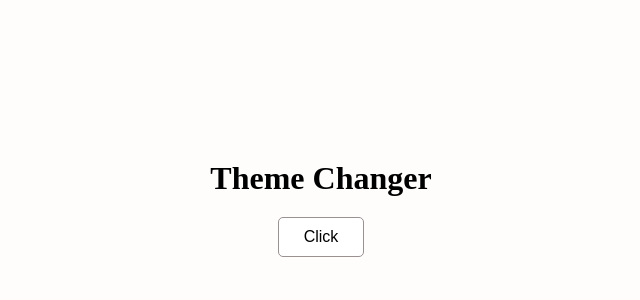
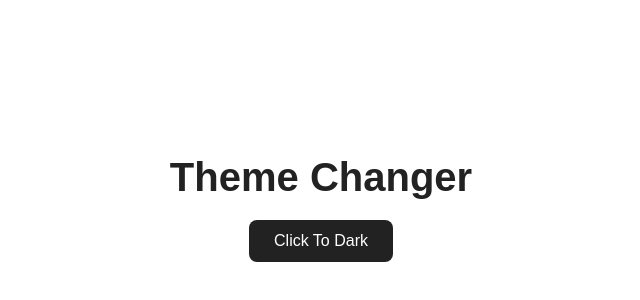
Before and after one commit to codewithsuresh12/Theme-Changer-, a plain HTML site: page index.html in a window 1280 px wide. Shown: the part 192-492 px from the top of the page, without its empty margins (319-959 px from the left). Drawn offline with Linux system fonts and the light colour scheme.

Commit message:
Complete js

```diff
--- a/index.html
+++ b/index.html
@@ -10,8 +10,8 @@
 
 <body id="dark">
     <div>
-        <h1 id="liteSen">Theme Changer</h1>
-        <button id="darkkBtn">Click</button>
+        <h1 id="drkTitle">Theme Changer</h1>
+        <button id="darkkBtn">Click To Dark</button>
     </div>
     <script src="script.js"></script>
 </body>
--- a/script.js
+++ b/script.js
@@ -0,0 +1,15 @@
+const body = document.getElementById("dark");
+const button = document.getElementById("darkkBtn");
+const title = document.getElementById("drkTitle");
+
+button.addEventListener("click", function () {
+    body.classList.toggle("dark");
+
+    if (body.classList.contains("dark")) {
+        button.innerText = "Click To Light";
+        title.innerText = "Dark Theme";
+    } else {
+        button.innerText = "Click To Dark";
+        title.innerText = "Light Theme";
+    }
+});
--- a/style.css
+++ b/style.css
@@ -1,35 +1,50 @@
 * {
+    margin: 0;
     padding: 0;
-    margin: 0;
     box-sizing: border-box;
 }
 
 body {
-    background-color: #fffcfc;
-    color: rgb(0, 0, 0);
-
+    min-height: 100vh;
     display: flex;
     justify-content: center;
     align-items: center;
+    font-family: Arial, sans-serif;
+    background-color: white;
+    color: #222;
+    transition: 0.4s;
+}
 
-    height: 100vh;
-    margin: 0;
+body.dark {
+    background-color: #222;
+    color: white;
+}
+
+div {
     text-align: center;
 }
 
 h1 {
-    color: rgb(0, 0, 0);
     margin-bottom: 20px;
+    font-size: 40px;
 }
 
 button {
-    background-color: rgb(255, 255, 255);
-    color: rgb(0, 0, 0);
+    padding: 12px 25px;
+    border: none;
+    border-radius: 8px;
+    background-color: #222;
+    color: white;
+    font-size: 16px;
+    cursor: pointer;
+    transition: 0.3s;
+}
 
-    border: 1px solid rgb(154, 145, 145);
-    padding: 10px 25px;
-    border-radius: 5px;
+button:hover {
+    transform: scale(1.05);
+}
 
-    cursor: pointer;
-    font-size: 16px;
+body.dark button {
+    background-color: white;
+    color: #222;
 }
```
